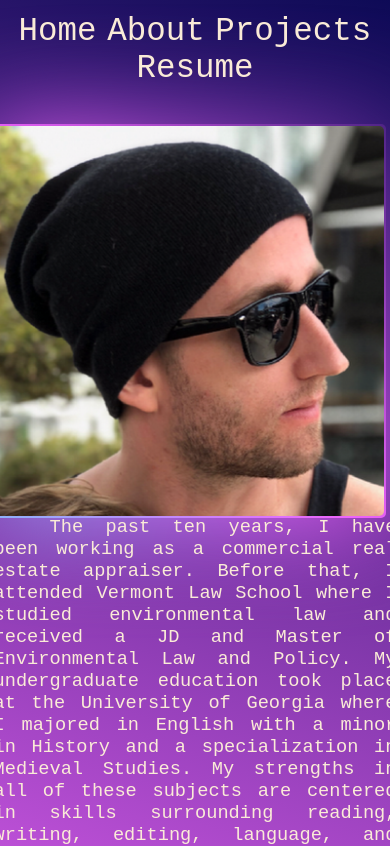
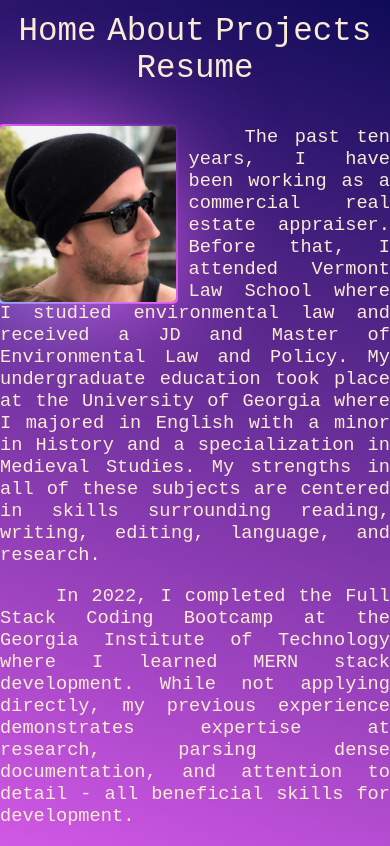
Before and after one commit to jWeibelbootcamp/jason-weibel-portfolio, a React (Create React App) app: page /about in a window 390 px wide. Shown: the top 846 px of the page. Built offline with nearby package versions, Linux system fonts and the light colour scheme.

Commit message:
fixed sizing issues non-mobile homepage

```diff
--- a/src/App.scss
+++ b/src/App.scss
@@ -49,7 +49,3 @@ html {
 		background-position: 0% 50%;
 	}
 }
-
-@media all and (max-width:480px) {
-
-}
--- a/src/components/About.scss
+++ b/src/components/About.scss
@@ -28,6 +28,11 @@ p {
     margin-top: 0;
 }
 
+.techCarousel {
+	position: relative;
+}
+
+// picture border animation
 .photoContainer:before, .photoContainer:after {
 	content: '';
 	position: absolute;
@@ -46,10 +51,6 @@ p {
     filter: blur(50px);
 }
 
-.techCarousel {
-	position: relative;
-}
-
 @keyframes gradient {
 	0% {
 		background-position: 0% 50%;
@@ -61,3 +62,16 @@ p {
 		background-position: 0% 50%;
 	}
 }
+// end animation
+
+@media all and (max-width:480px) {
+	.aboutContainer {
+		width: 100vw;
+		text-align: center;
+	}
+
+	.photoContainer, .photoContainer img {
+		width: 45vw;
+		height: 45vw;
+	}
+}
--- a/src/components/Home.scss
+++ b/src/components/Home.scss
@@ -1,5 +1,5 @@
 .homeContainer{
-    height: 90vh;
+    height: 85vh;
     z-index: 1;
 }
 
@@ -24,7 +24,7 @@ h3 {
 }
 
 .treeContainer img {
-    height: 75vh;
+    width: 95vw;
 }
 
 @media all and (max-width:480px) {
--- a/src/components/TechCarousel.js
+++ b/src/components/TechCarousel.js
@@ -16,7 +16,7 @@ const TechCarousel = () => (
             display: 'flex',
             justifyContent: 'center',
         }}>
-        <Carousel height={200} width={600} xOrigin={300} xRadius={300} yOrigin={80} yRadius={50} autoPlay={true}>
+        <Carousel height={200} width={600} xOrigin={300} xRadius={300} yOrigin={80} yRadius={50} autoPlay={true} >
             <div key={1}>
                 <img className='techImage' src={JSLogo} alt="Javascript logo" />
             </div>
```
Also changed, not shown: src/components/TechCarousel.scss (+9 -0 lines).
